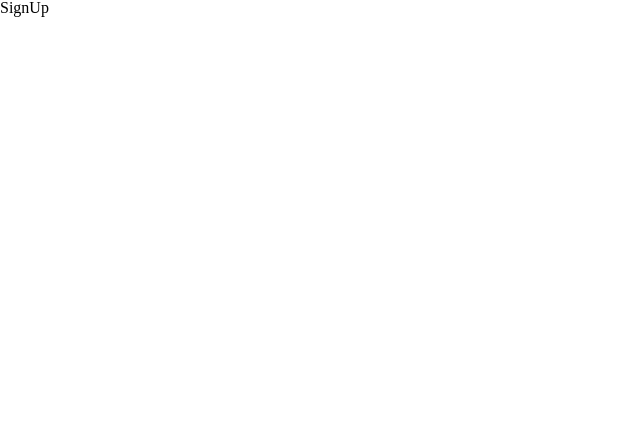
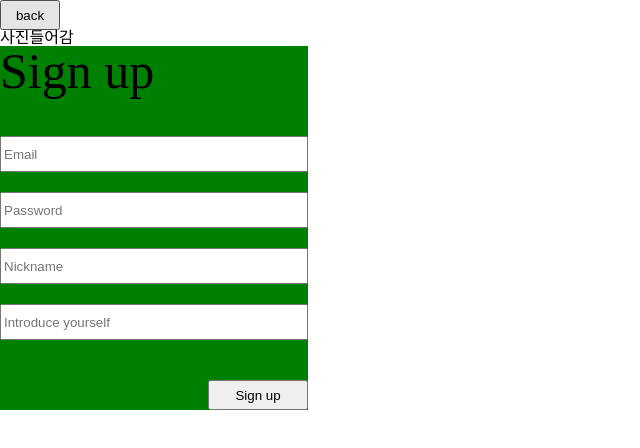
Before and after one commit to HBeom00/-_8-, a React (Vite) app: page /signup in a window 1280 px wide. Shown: the top 448 px of the page, without its empty margins (0-640 px from the left). Built offline with nearby package versions, Linux system fonts and the light colour scheme; no server answers.

Commit message:
update:login기능구현완료,signup계속진행

```diff
--- a/src/App.jsx
+++ b/src/App.jsx
@@ -1,8 +1,14 @@
 import Router from './router/Router';
 import './reset.css';
+import GlobalStyles from './GlobalStyles';
 
 const App = () => {
-  return <Router />;
+  return (
+    <>
+      <GlobalStyles />
+      <Router />
+    </>
+  );
 };
 
 export default App;
--- /dev/null
+++ b/src/GlobalStyles.jsx
@@ -0,0 +1,18 @@
+import { createGlobalStyle } from 'styled-components';
+
+const GlobalStyles = createGlobalStyle`
+html{
+    height: 100%;
+
+
+}
+
+
+#root,
+
+body{
+    height: 100%;
+ }
+`;
+
+export default GlobalStyles;
--- a/src/pages/LogIn.jsx
+++ b/src/pages/LogIn.jsx
@@ -1,5 +1,132 @@
+import { useState } from 'react';
+import styled from 'styled-components';
+import supabase from '../supabaseClient';
+
 const LogIn = () => {
-  return <div>LogIn</div>;
+  const [user, setUsers] = useState([]);
+  const [info, setInfo] = useState({
+    email: '',
+    password: ''
+  });
+
+  const handleChangeInput = (event, keyName) => {
+    const value = event.target.value;
+    const newInfo = { ...info, [keyName]: value };
+    setInfo(newInfo);
+  };
+
+  const handleAddInfo = (event) => {
+    event.preventDefault();
+    loginUser();
+  };
+
+  async function loginUser() {
+    try {
+      const { data, error } = await supabase.auth.signInWithPassword({
+        email: info.email,
+        password: info.password
+      });
+
+      if (error) {
+        throw error;
+      }
+
+      console.log('User signed up:', data);
+    } catch (error) {
+      console.error('Error signing up:', error);
+    }
+  }
+
+  return (
+    <StPageContainer>
+      <LoginContainer>
+        <div>
+          <div>
+            <LoginTitle>Login</LoginTitle>
+          </div>
+          <InputBoxs>
+            <LoginInputForId
+              type="text"
+              value={info.email}
+              onChange={(event) => {
+                handleChangeInput(event, 'email');
+              }}
+              placeholder="ID"
+            />
+            <LoginInputForPassWord
+              type="text"
+              value={info.password}
+              onChange={(event) => {
+                handleChangeInput(event, 'password');
+              }}
+              placeholder="Password"
+            />
+          </InputBoxs>
+          <ButtonBoxs>
+            <LoginSignUpButton>Sign up</LoginSignUpButton>
+            <LoginButtonn type="button" onClick={handleAddInfo}>
+              Login
+            </LoginButtonn>
+          </ButtonBoxs>
+        </div>
+        <GotoBackbutton>back</GotoBackbutton>
+      </LoginContainer>
+    </StPageContainer>
+  );
 };
 
 export default LogIn;
+
+const StPageContainer = styled.div`
+  height: 100%;
+  margin: auto;
+  display: flex; /* Flexbox 사용 */
+`;
+
+const GotoBackbutton = styled.button`
+  width: 60px;
+  height: 30px;
+`;
+
+const LoginContainer = styled.div`
+  display: flex;
+  flex-direction: row;
+  background-color: green;
+  gap: 40px;
+  width: 308px;
+  height: 350px;
+`;
+
+const LoginTitle = styled.h1`
+  font-size: 50px;
+`;
+
+const InputBoxs = styled.div`
+  display: flex;
+  flex-direction: column;
+  gap: 20px;
+`;
+
+const ButtonBoxs = styled.div`
+  display: flex;
+  gap: 10px;
+  justify-content: flex-end;
+  width: 308px;
+`;
+
+const LoginInputForId = styled.input`
+  width: 300px;
+  height: 30px;
+`;
+const LoginInputForPassWord = styled.input`
+  width: 300px;
+  height: 30px;
+`;
+const LoginSignUpButton = styled.button`
+  width: 100px;
+  height: 30px;
+`;
+const LoginButtonn = styled.button`
+  width: 100px;
+  height: 30px;
+`;
--- a/src/pages/SignUp.jsx
+++ b/src/pages/SignUp.jsx
@@ -1,5 +1,163 @@
+import styled from 'styled-components';
+import supabase from '../supabaseClient';
+import { useState } from 'react';
+
 const SignUp = () => {
-  return <div>SignUp</div>;
+  const [users, setUsers] = useState([]);
+  const [info, setInfo] = useState({
+    email: '',
+    password: '',
+    nickname: '',
+    introduction: ''
+  });
+
+  const handleChangeInput = (event, keyName) => {
+    const value = event.target.value;
+    const newInfo = { ...info, [keyName]: value };
+    setInfo(newInfo);
+  };
+
+  const handleAddInfo = (event) => {
+    event.preventDefault();
+    signUpUser();
+  };
+
+  async function signUpUser() {
+    try {
+      const { data, error } = await supabase.auth.signUp({
+        email: info.email,
+        password: info.password,
+        options: {
+          data: {
+            nickname: info.nickname,
+            introduction: info.introduction
+          }
+        }
+      });
+
+      if (error) {
+        throw error;
+      }
+
+      console.log('User signed up:', data);
+    } catch (error) {
+      console.error('Error signing up:', error);
+    }
+  }
+
+  return (
+    <div>
+      <GotoBackbutton>back</GotoBackbutton>
+      <div
+        type="img"
+        value={info.img}
+        onChange={(event) => {
+          handleChangeInput(event, 'img');
+        }}
+      >
+        사진들어감
+      </div>
+      <LoginContainer>
+        <div>
+          <LoginTitle>Sign up</LoginTitle>
+        </div>
+        <InputBoxs>
+          <LoginInputForId
+            type="text"
+            value={info.email}
+            onChange={(event) => {
+              handleChangeInput(event, 'email');
+            }}
+            placeholder="Email"
+          />
+          <LoginInputForPassWord
+            type="text"
+            value={info.password}
+            onChange={(event) => {
+              handleChangeInput(event, 'password');
+            }}
+            placeholder="Password"
+          />
+          <LoginInputForNickName
+            type="text"
+            value={info.nickname}
+            onChange={(event) => {
+              handleChangeInput(event, 'nickname');
+            }}
+            placeholder="Nickname"
+          />
+          <LoginInputForIntroduction
+            type="text"
+            value={info.introduction}
+            onChange={(event) => {
+              handleChangeInput(event, 'introduction');
+            }}
+            placeholder="Introduce yourself"
+          />
+        </InputBoxs>
+        <ButtonBoxs>
+          <LoginSignUpButton type="button" onClick={handleAddInfo}>
+            Sign up
+          </LoginSignUpButton>
+        </ButtonBoxs>
+      </LoginContainer>
+    </div>
+  );
 };
 
 export default SignUp;
+
+const GotoBackbutton = styled.button`
+  width: 60px;
+  height: 30px;
+`;
+
+const LoginContainer = styled.div`
+  display: flex;
+  flex-direction: column;
+
+  background-color: green;
+  gap: 40px;
+  width: 308px;
+`;
+
+const LoginTitle = styled.h1`
+  font-size: 50px;
+`;
+
+const InputBoxs = styled.div`
+  display: flex;
+  flex-direction: column;
+  gap: 20px;
+`;
+
+const ButtonBoxs = styled.div`
+  display: flex;
+  gap: 10px;
+  justify-content: flex-end;
+  width: 308px;
+`;
+
+const LoginInputForId = styled.input`
+  width: 300px;
+  height: 30px;
+`;
+const LoginInputForPassWord = styled.input`
+  width: 300px;
+  height: 30px;
+`;
+
+const LoginInputForNickName = styled.input`
+  width: 300px;
+  height: 30px;
+`;
+
+const LoginInputForIntroduction = styled.input`
+  width: 300px;
+  height: 30px;
+`;
+
+const LoginSignUpButton = styled.button`
+  width: 100px;
+  height: 30px;
+`;
--- a/src/supabaseClient.js
+++ b/src/supabaseClient.js
@@ -1,4 +1,4 @@
-import { createClient } from "@supabase/supabase-js"
+import { createClient } from '@supabase/supabase-js';
 
 const SUPABASE_PROJECT_URL = import.meta.env.VITE_SUPABASE_URL;
 const SUPABASE_ANON_KEY = import.meta.env.VITE_SUPABASE_KEY;
```
Also changed, not shown: 1 other file (tests, documents, lock files or other folders).
